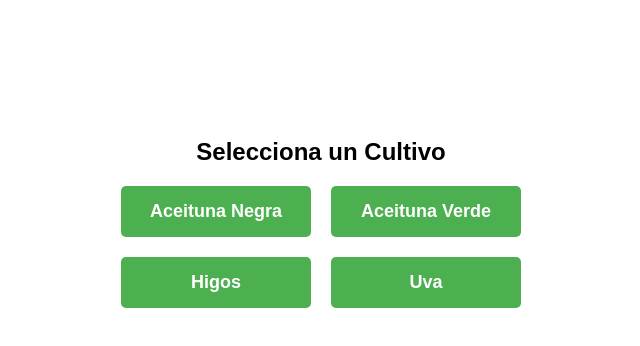
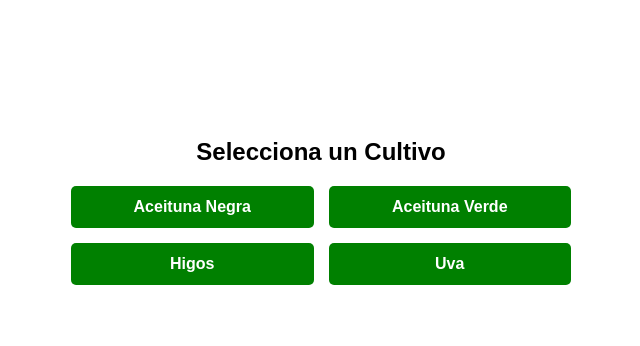
Before and after one commit to jPrietoMz/TFG-Agricultura, an Angular app in the folder frontend/agricultura-frontend/: page /inicio in a window 1280 px wide. Shown: the top 346 px of the page, without its empty margins (319-959 px from the left). Built offline with nearby package versions, Linux system fonts and the light colour scheme.

Commit message:
Añadiendo flexibilidad a las pantallas en su css

```diff
--- a/frontend/agricultura-frontend/src/app/view/cosecha/cosecha-form/cosecha-form.component.css
+++ b/frontend/agricultura-frontend/src/app/view/cosecha/cosecha-form/cosecha-form.component.css
@@ -7,22 +7,29 @@
     box-shadow: 0px 0px 10px rgba(0, 0, 0, 0.2);
 }
 
+/* ✅ Centrar título */
 h2 {
     text-align: center;
     color: #4CAF50;
 }
 
+/* ✅ El formulario ocupa el ancho disponible */
 form {
     display: flex;
     flex-direction: column;
+    width: 100%;
+    max-width: 100%;
 }
 
+/* ✅ Ajuste de etiquetas */
 label {
     margin-top: 10px;
     font-weight: bold;
 }
 
+/* ✅ Estilos de input y textarea */
 input, textarea {
+    width: 100%;
     padding: 10px;
     margin-top: 5px;
     border: 1px solid #ccc;
@@ -35,7 +42,8 @@ textarea {
     height: 100px;
 }
 
-button {
+/* ✅ Botón de guardar */
+.btn-guardar {
     margin-top: 15px;
     padding: 10px;
     background-color: blue;
@@ -44,16 +52,38 @@ button {
     border-radius: 5px;
     cursor: pointer;
     font-size: 16px;
+    width: 100%;
+    max-width: 300px;
+    align-self: center;
 }
 
-button:hover {
-    background-color: darkblue;
-}
-
-/* Botón de volver arriba a la derecha */
+/* ✅ Botón de volver arriba a la derecha */
 .tratamiento-header {
     display: flex;
     justify-content: space-between;
     align-items: center;
     padding: 10px;
 }
+
+/* 🔥📱 Responsive: Ajustes para pantallas pequeñas */
+@media (max-width: 600px) {
+    .tratamiento-form-container {
+        width: 90%; /* Reducimos el ancho en pantallas pequeñas */
+        padding: 15px;
+    }
+
+    form {
+        flex-direction: column;
+        align-items: center;
+    }
+
+    input, textarea {
+        font-size: 14px;
+        padding: 8px;
+    }
+
+    .btn-guardar {
+        font-size: 14px;
+        width: 100%;
+    }
+}
--- a/frontend/agricultura-frontend/src/app/view/cosecha/cosecha-list/cosecha-list.component.css
+++ b/frontend/agricultura-frontend/src/app/view/cosecha/cosecha-list/cosecha-list.component.css
@@ -46,16 +46,16 @@ button {
   display: block;
   margin: 10px auto;
   padding: 10px 20px;
-  background-color: blue;
-  color: white;
-  border: none;
-  border-radius: 5px;
+  background-color: rgb(251, 195, 91);
+  color: black;
+  border: black;
+  border-radius: 15px;
   cursor: pointer;
   font-size: 16px;
 }
 
 button:hover {
-  background-color: darkblue;
+  background-color: rgb(251, 195, 91);
 }
 
 .btn-delete {
--- a/frontend/agricultura-frontend/src/app/view/cultivo/cultivo-detail/cultivo-detail.component.css
+++ b/frontend/agricultura-frontend/src/app/view/cultivo/cultivo-detail/cultivo-detail.component.css
@@ -10,8 +10,9 @@
   margin-top: 20px;
 }
 
+/* Botón de cosecha */
 .btn-cosecha {
-    background-color: rgb(245, 222, 179); /* Azul */
+  background-color: rgb(245, 222, 179); /* Color arena */
   color: black;
   padding: 10px 20px;
   border: none;
@@ -20,8 +21,9 @@
   border-radius: 5px;
 }
 
+/* Botón de tratamientos */
 .btn-tratamientos {
-    background-color: blue; /* Azul */
+  background-color: blue;
   color: white;
   padding: 10px 20px;
   border: none;
@@ -30,10 +32,24 @@
   border-radius: 5px;
 }
 
-  .btn-cosechas:hover {
+.btn-cosecha:hover {
   background-color: goldenrod;
 }
 
 .btn-tratamientos:hover {
   background-color: darkblue;
 }
+
+/* 📱 Media query para pantallas pequeñas */
+@media (max-width: 600px) {
+  .button-container {
+      flex-direction: column; /* 📌 Apilar botones verticalmente */
+      align-items: center;
+  }
+
+  .btn-cosecha,
+  .btn-tratamientos {
+      width: 80%; /* 🔥 Ocupar casi todo el ancho */
+      max-width: 250px;
+  }
+}
--- a/frontend/agricultura-frontend/src/app/view/inicio/inicio-page/inicio-page.component.css
+++ b/frontend/agricultura-frontend/src/app/view/inicio/inicio-page/inicio-page.component.css
@@ -2,28 +2,42 @@
     text-align: center;
     margin-top: 50px;
   }
+  /* Estilos para la pantalla grande (mantiene los botones en una cuadrícula) */
+.cultivos-grid {
+  display: grid;
+  grid-template-columns: repeat(2, 1fr); /* Dos columnas */
+  gap: 15px;
+  justify-content: center;
+  margin-top: 20px;
+  max-width: 500px; /* Limita el ancho máximo */
+  margin-left: auto;
+  margin-right: auto;
+}
 
+/* Botón de cultivo */
+.cultivo-btn {
+  background-color: green;
+  color: white;
+  padding: 12px;
+  border: none;
+  cursor: pointer;
+  font-size: 16px;
+  border-radius: 5px;
+  text-align: center;
+}
+
+/* Media query para hacer que los botones se apilen en columna en pantallas pequeñas */
+@media (max-width: 768px) {
   .cultivos-grid {
-    display: grid;
-    grid-template-columns: repeat(2, 1fr);
-    gap: 20px;
-    justify-content: center;
-    align-items: center;
-    max-width: 400px;
-    margin: auto;
+      display: flex;
+      flex-direction: column;
+      align-items: center;
+      grid-template-columns: 1fr; /* Pasa a una sola columna */
+
   }
 
   .cultivo-btn {
-    width: 100%;
-    padding: 15px;
-    font-size: 18px;
-    background-color: #4CAF50;
-    color: white;
-    border: none;
-    border-radius: 5px;
-    cursor: pointer;
+      width: 80%; /* Ajusta el ancho de los botones */
+      max-width: 300px; /* No crece demasiado en pantallas grandes */
   }
-
-  .cultivo-btn:hover {
-    background-color: #45a049;
-  }
+}
--- a/frontend/agricultura-frontend/src/app/view/tratamiento/tratamiento-list/tratamiento-list.component.css
+++ b/frontend/agricultura-frontend/src/app/view/tratamiento/tratamiento-list/tratamiento-list.component.css
@@ -49,7 +49,7 @@ button {
   background-color: blue;
   color: white;
   border: none;
-  border-radius: 5px;
+  border-radius: 15px;
   cursor: pointer;
   font-size: 16px;
 }
```
Lines whose indentation alone changed are shown as unchanged.
